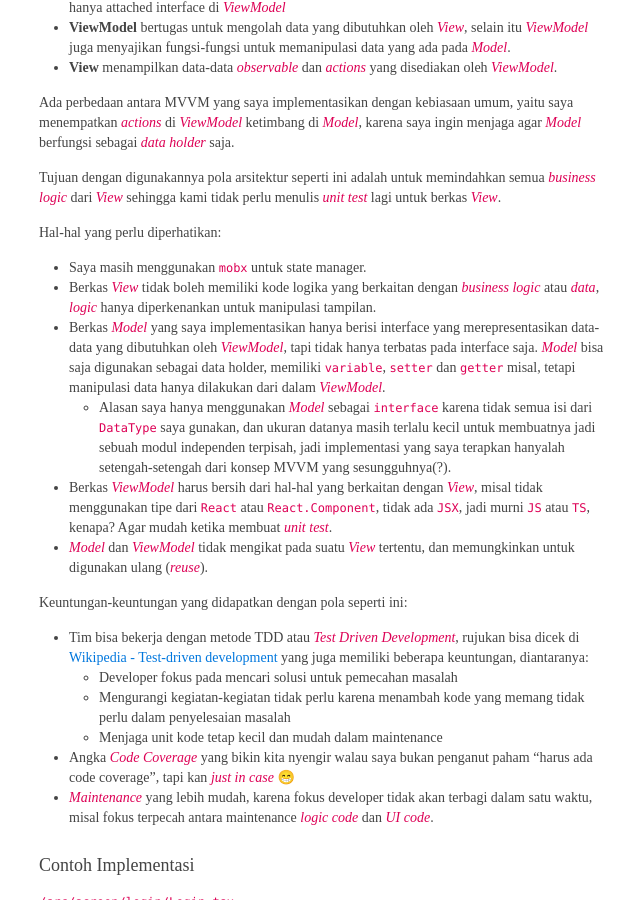
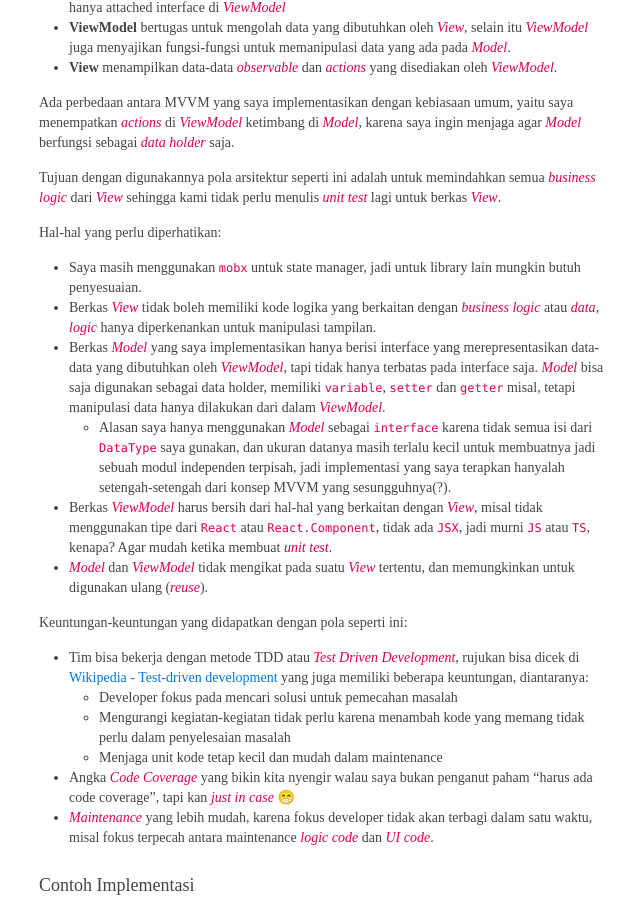
Before and after one commit to sendz/sendz.github.io, a Jekyll site: the page built from _posts/2018-09-24-arsitektur-proyek-reactjs-dengan-mvvm-pattern.md, in a window 1280 px wide and 900 px high, scrolled down 1520 px. Shown: the whole window, without its empty margins (316-956 px from the left). Built offline with Jekyll 4.4.1, drawn with Linux system fonts in a browser that asks for light colours; nearby versions of some CDN libraries; emoji names are drawn with the system emoji font; some web fonts are replaced.

Commit message:
Add disclaimer

```diff
--- a/_posts/2018-09-24-arsitektur-proyek-reactjs-dengan-mvvm-pattern.md
+++ b/_posts/2018-09-24-arsitektur-proyek-reactjs-dengan-mvvm-pattern.md
@@ -48,7 +48,7 @@ Tujuan dengan digunakannya pola arsitektur seperti ini adalah untuk memindahkan
 
 Hal-hal yang perlu diperhatikan:
 
-* Saya masih menggunakan `mobx` untuk state manager.
+* Saya masih menggunakan `mobx` untuk state manager, jadi untuk library lain mungkin butuh penyesuaian.
 * Berkas *View* tidak boleh memiliki kode logika yang berkaitan dengan *business logic* atau *data*, *logic* hanya diperkenankan untuk manipulasi tampilan.
 * Berkas *Model* yang saya implementasikan hanya berisi interface yang merepresentasikan data-data yang dibutuhkan oleh *ViewModel*, tapi tidak hanya terbatas pada interface saja. *Model* bisa saja digunakan sebagai data holder, memiliki `variable`, `setter` dan `getter` misal, tetapi manipulasi data hanya dilakukan dari dalam *ViewModel*.
   * Alasan saya hanya menggunakan *Model* sebagai `interface` karena tidak semua isi dari `DataType` saya gunakan, dan ukuran datanya masih terlalu kecil untuk membuatnya jadi sebuah modul independen terpisah, jadi implementasi yang saya terapkan hanyalah setengah-setengah dari konsep MVVM yang sesungguhnya(?).
```
